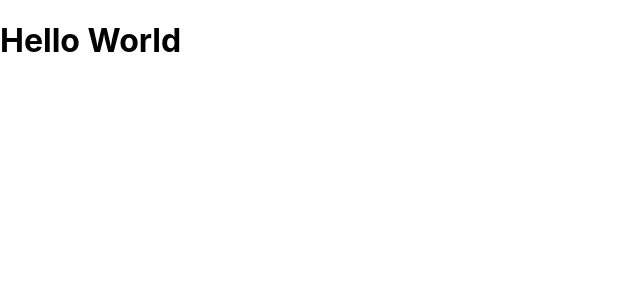
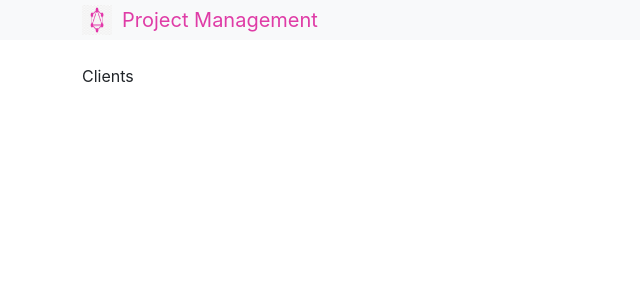
Before and after one commit to rohanpaspallu/Mongo-Express-React-Node-GraphQL, a React (Create React App) app in the folder client/: page / in a window 1280 px wide. Shown: the top 300 px of the page, without its empty margins (0-640 px from the left). Built offline with nearby package versions, Linux system fonts and the light colour scheme.

Commit message:
Created some new components and included ApolloServer functionalities

```diff
--- a/client/public/index.html
+++ b/client/public/index.html
@@ -1,14 +1,12 @@
 <!DOCTYPE html>
 <html lang="en">
+
 <head>
   <meta charset="utf-8" />
   <link rel="icon" href="%PUBLIC_URL%/favicon.ico" />
   <meta name="viewport" content="width=device-width, initial-scale=1" />
   <meta name="theme-color" content="#000000" />
-    <meta
-      name="description"
-      content="Web site created using create-react-app"
-    />
+  <meta name="description" content="Web site created using create-react-app" />
   <link rel="apple-touch-icon" href="%PUBLIC_URL%/logo192.png" />
   <!--
       manifest.json provides metadata used when your web app is installed on a
@@ -24,8 +22,14 @@
       work correctly both with client-side routing and a non-root public URL.
       Learn how to configure a non-root public URL by running `npm run build`.
     -->
-    <title>React App</title>
+  <link href="https://cdn.jsdelivr.net/npm/bootstrap@5.3.2/dist/css/bootstrap.min.css" rel="stylesheet"
+    integrity="sha384-T3c6CoIi6uLrA9TneNEoa7RxnatzjcDSCmG1MXxSR1GAsXEV/Dwwykc2MPK8M2HN" crossorigin="anonymous">
+  <script src="https://cdn.jsdelivr.net/npm/bootstrap@5.3.2/dist/js/bootstrap.bundle.min.js"
+    integrity="sha384-C6RzsynM9kWDrMNeT87bh95OGNyZPhcTNXj1NW7RuBCsyN/o0jlpcV8Qyq46cDfL"
+    crossorigin="anonymous"></script>
+  <title>Project Management</title>
 </head>
+
 <body>
   <noscript>You need to enable JavaScript to run this app.</noscript>
   <div id="root"></div>
@@ -40,4 +44,5 @@
       To create a production bundle, use `npm run build` or `yarn build`.
     -->
 </body>
+
 </html>
--- a/client/src/App.js
+++ b/client/src/App.js
@@ -1,8 +1,22 @@
+import Clients from "./components/Clients";
+import Header from "./components/Header";
+import { ApolloClient, ApolloProvider, InMemoryCache } from "@apollo/client";
+
+const client = new ApolloClient({
+  uri: "http://localhost:5000/graphql",
+  cache: new InMemoryCache(),
+});
+
 function App() {
   return (
-    <div className="container">
-      <h1>Hello World</h1>
-    </div>
+    <>
+      <ApolloProvider client={client}>
+        <Header />
+        <div className="container">
+          <Clients />
+        </div>
+      </ApolloProvider>
+    </>
   );
 }
 
--- /dev/null
+++ b/client/src/components/Clients.jsx
@@ -0,0 +1,7 @@
+import React from "react";
+
+const Clients = () => {
+  return <div>Clients</div>;
+};
+
+export default Clients;
--- /dev/null
+++ b/client/src/components/Header.jsx
@@ -0,0 +1,18 @@
+import React from "react";
+import logo from "./assets/logo.png";
+const Header = () => {
+  return (
+    <nav className="navbar bg-light mb-4 p-0">
+      <div className="container">
+        <a href="/" className="navbar-brand">
+          <div className="d-flex">
+            <img src={logo} alt="logo" className="mr-2" />
+            <div>Project Management</div>
+          </div>
+        </a>
+      </div>
+    </nav>
+  );
+};
+
+export default Header;
```
Lines whose indentation alone changed are shown as unchanged.
